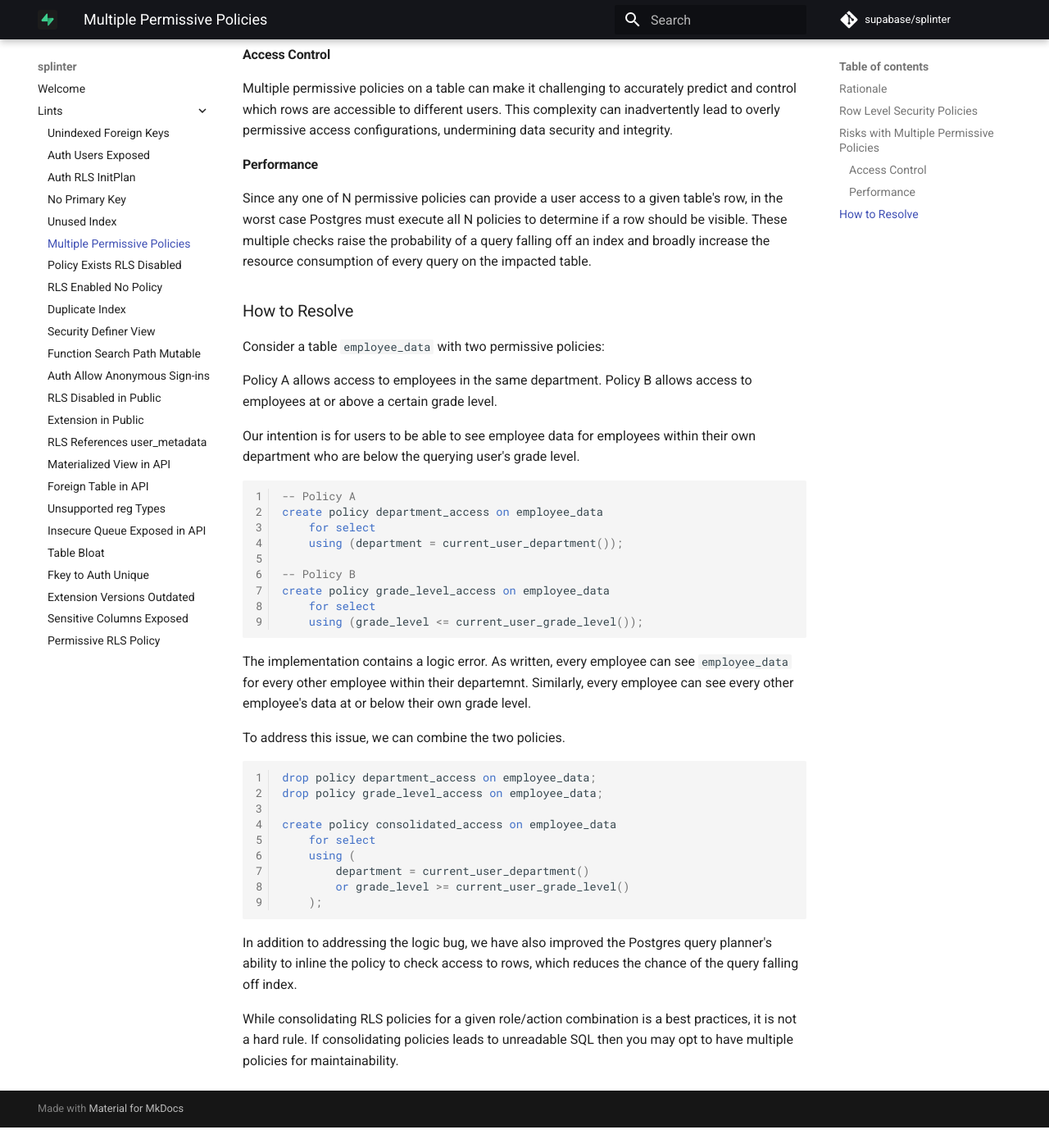
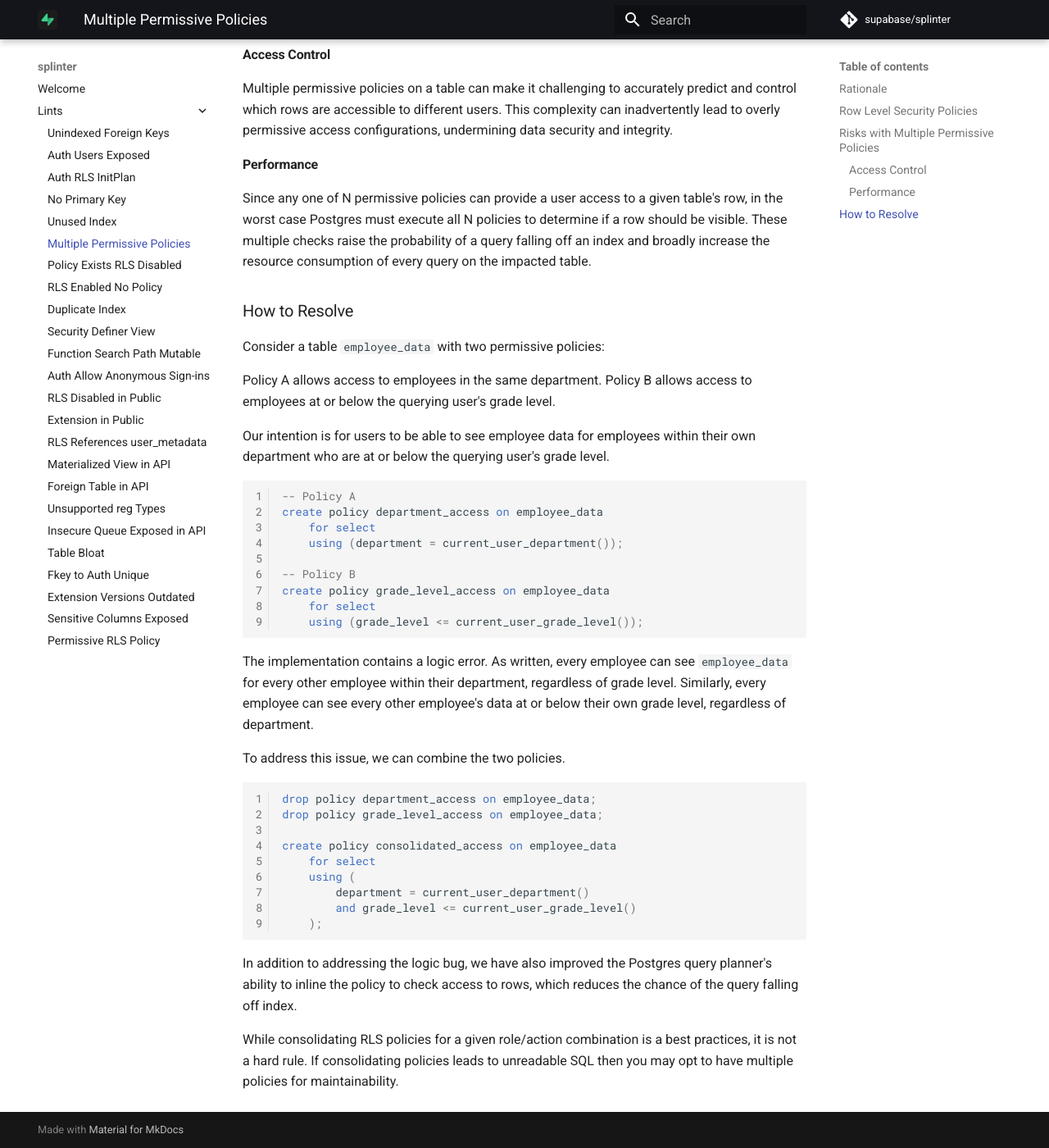
Before and after one commit to supabase/splinter, an MkDocs documentation site: the page built from docs/0006_multiple_permissive_policies.md, in a window 1280 px wide and 1400 px high, scrolled down 802 px. Shown: the whole window at 82% size. Built offline with MkDocs 1.6.1 and Material for MkDocs 9.7.7, drawn with Linux system fonts in a browser that asks for light colours; comment, search, counter and statistics services are not loaded; before the commit the page ends 2177 px from its top, so only the background shows below that.

Commit message:
docs: fix errors in multiple permissive policies example
- Fix typo: "departemnt" → "department"
- Fix Policy B description to match code: "at or above" → "at or below"
- Align stated intention with the <= operator in the code
- Fix consolidated policy: change OR to AND so both conditions must pass
- Fix consolidated policy operator: >= → <= to match original Policy B
- Add clarity to error explanation about cross-policy access

````diff
--- a/docs/0006_multiple_permissive_policies.md
+++ b/docs/0006_multiple_permissive_policies.md
@@ -32,9 +32,9 @@ Since any one of N permissive policies can provide a user access to a given tabl
 Consider a table `employee_data` with two permissive policies:
 
 Policy A allows access to employees in the same department.
-Policy B allows access to employees at or above a certain grade level.
+Policy B allows access to employees at or below the querying user's grade level.
 
-Our intention is for users to be able to see employee data for employees within their own department who are below the querying user's grade level.
+Our intention is for users to be able to see employee data for employees within their own department who are at or below the querying user's grade level.
 
 ```sql
 -- Policy A
@@ -48,7 +48,7 @@ create policy grade_level_access on employee_data
     using (grade_level <= current_user_grade_level());
 ```
 
-The implementation contains a logic error. As written, every employee can see `employee_data` for every other employee within their departemnt. Similarly, every employee can see every other employee's data at or below their own grade level.
+The implementation contains a logic error. As written, every employee can see `employee_data` for every other employee within their department, regardless of grade level. Similarly, every employee can see every other employee's data at or below their own grade level, regardless of department.
 
 To address this issue, we can combine the two policies.
 
@@ -60,7 +60,7 @@ create policy consolidated_access on employee_data
     for select
     using (
         department = current_user_department()
-        or grade_level >= current_user_grade_level()
+        and grade_level <= current_user_grade_level()
     );
 ```
 
````
